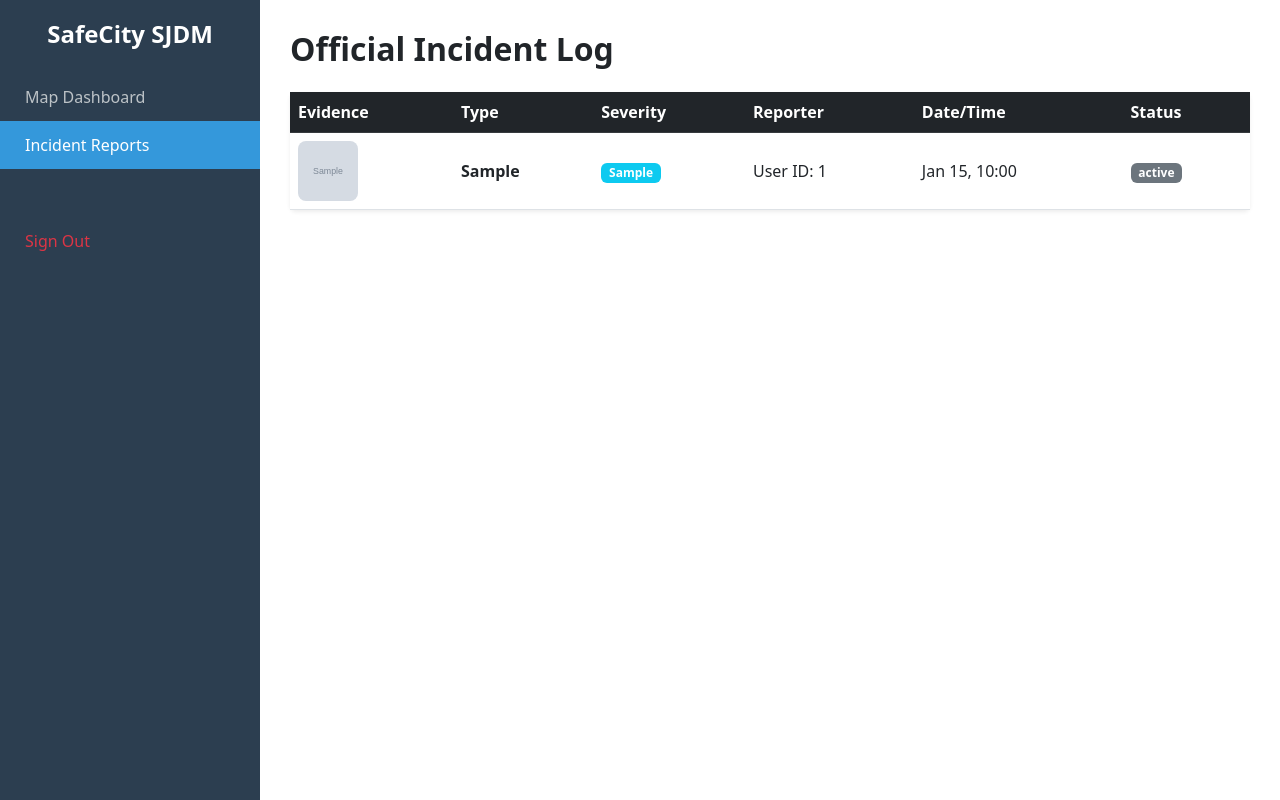
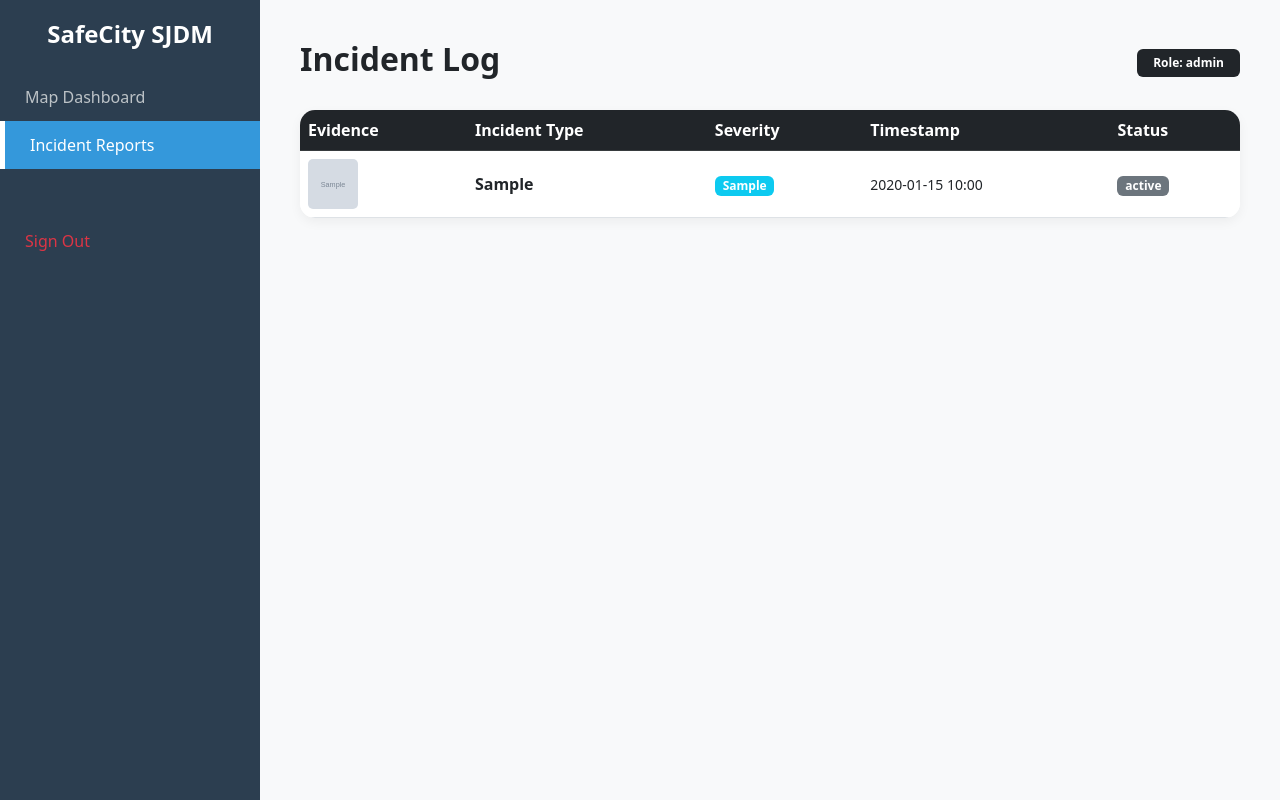
Before and after one commit to rframos/crime-reporting-system, a Flask app: page /reports in a window 1280 px wide. Run offline with Flask 3, Linux system fonts and the light colour scheme; a user stored in the database is signed in; tables that the repository leaves empty hold one stand-in row (values such as "Sample post"); grey boxes marked "Sample" are stand-in pictures.

Commit message:
Update reports.html

```diff
--- a/templates/reports.html
+++ b/templates/reports.html
@@ -1,17 +1,24 @@
 <!DOCTYPE html>
-<html>
+<html lang="en">
 <head>
-    <title>SafeCity SJDM | Incident Reports</title>
+    <meta charset="UTF-8">
+    <meta name="viewport" content="width=device-width, initial-scale=1.0">
+    <title>SafeCity SJDM | Incident Log</title>
     <link href="https://cdn.jsdelivr.net/npm/bootstrap@5.3.0/dist/css/bootstrap.min.css" rel="stylesheet">
     <style>
+        body { background: #f8f9fa; }
         .sidebar { height: 100vh; background: #2c3e50; color: white; padding: 20px 0; position: fixed; width: 260px; }
-        .sidebar a { color: #bdc3c7; text-decoration: none; padding: 12px 25px; display: block; }
-        .sidebar a.active { background: #3498db; color: white; }
-        .main-content { margin-left: 260px; padding: 30px; }
-        .img-preview { width: 60px; height: 60px; object-fit: cover; border-radius: 8px; cursor: pointer; }
+        .sidebar a { color: #bdc3c7; text-decoration: none; padding: 12px 25px; display: block; transition: 0.3s; }
+        .sidebar a:hover { background: #34495e; color: white; }
+        .sidebar a.active { background: #3498db; color: white; border-left: 5px solid white; }
+        .main-content { margin-left: 260px; padding: 40px; }
+        .img-preview { width: 50px; height: 50px; object-fit: cover; border-radius: 5px; cursor: pointer; transition: 0.2s; }
+        .img-preview:hover { transform: scale(1.1); }
+        .card { border-radius: 15px; border: none; box-shadow: 0 4px 12px rgba(0,0,0,0.05); }
     </style>
 </head>
 <body>
+
     <div class="sidebar">
         <h4 class="text-center fw-bold mb-4">SafeCity SJDM</h4>
         <a href="/">Map Dashboard</a>
@@ -26,16 +33,19 @@
     </div>
 
     <div class="main-content">
-        <h2 class="fw-bold mb-4">Official Incident Log</h2>
-        <div class="card shadow-sm border-0">
+        <div class="d-flex justify-content-between align-items-center mb-4">
+            <h2 class="fw-bold">Incident Log</h2>
+            <div class="badge bg-dark px-3 py-2">Role: {{ current_user.role }}</div>
+        </div>
+
+        <div class="card overflow-hidden">
             <table class="table table-hover align-middle mb-0">
                 <thead class="table-dark">
                     <tr>
                         <th>Evidence</th>
-                        <th>Type</th>
+                        <th>Incident Type</th>
                         <th>Severity</th>
-                        <th>Reporter</th>
-                        <th>Date/Time</th>
+                        <th>Timestamp</th>
                         <th>Status</th>
                     </tr>
                 </thead>
@@ -49,15 +59,20 @@
                             <span class="text-muted small">No Image</span>
                             {% endif %}
                         </td>
-                        <td><span class="fw-bold">{{ inc.incident_type }}</span></td>
+                        <td><span class="fw-bold text-dark">{{ inc.incident_type }}</span></td>
                         <td>
                             <span class="badge {% if inc.severity == 'Critical' %}bg-danger{% elif inc.severity == 'High' %}bg-warning text-dark{% else %}bg-info{% endif %}">
                                 {{ inc.severity }}
                             </span>
                         </td>
-                        <td>User ID: {{ inc.user_id }}</td>
-                        <td>{{ inc.created_at.strftime('%b %d, %H:%M') }}</td>
+                        <td class="small">{{ inc.created_at.strftime('%Y-%m-%d %H:%M') if inc.created_at else 'N/A' }}</td>
                         <td><span class="badge bg-secondary">{{ inc.status }}</span></td>
+                    </tr>
+                    {% else %}
+                    <tr>
+                        <td colspan="5" class="text-center py-5 text-muted">
+                            <p class="mb-0">No incidents reported yet.</p>
+                        </td>
                     </tr>
                     {% endfor %}
                 </tbody>
```
